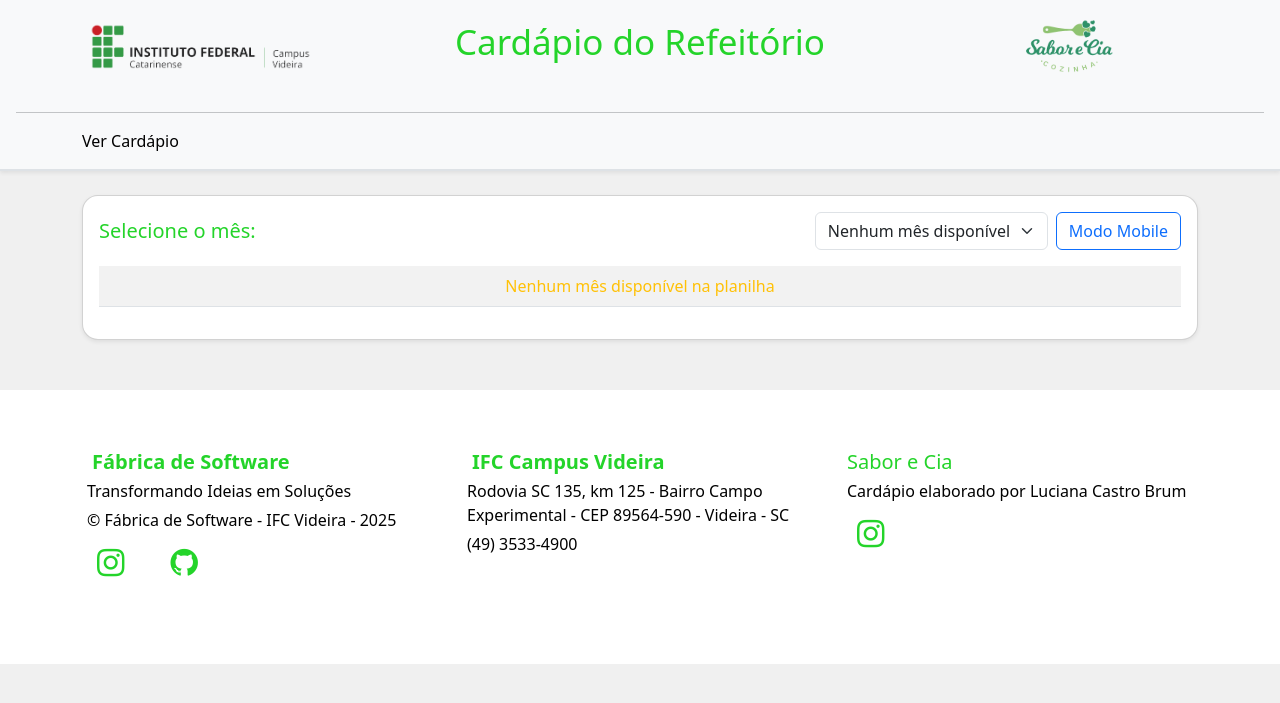
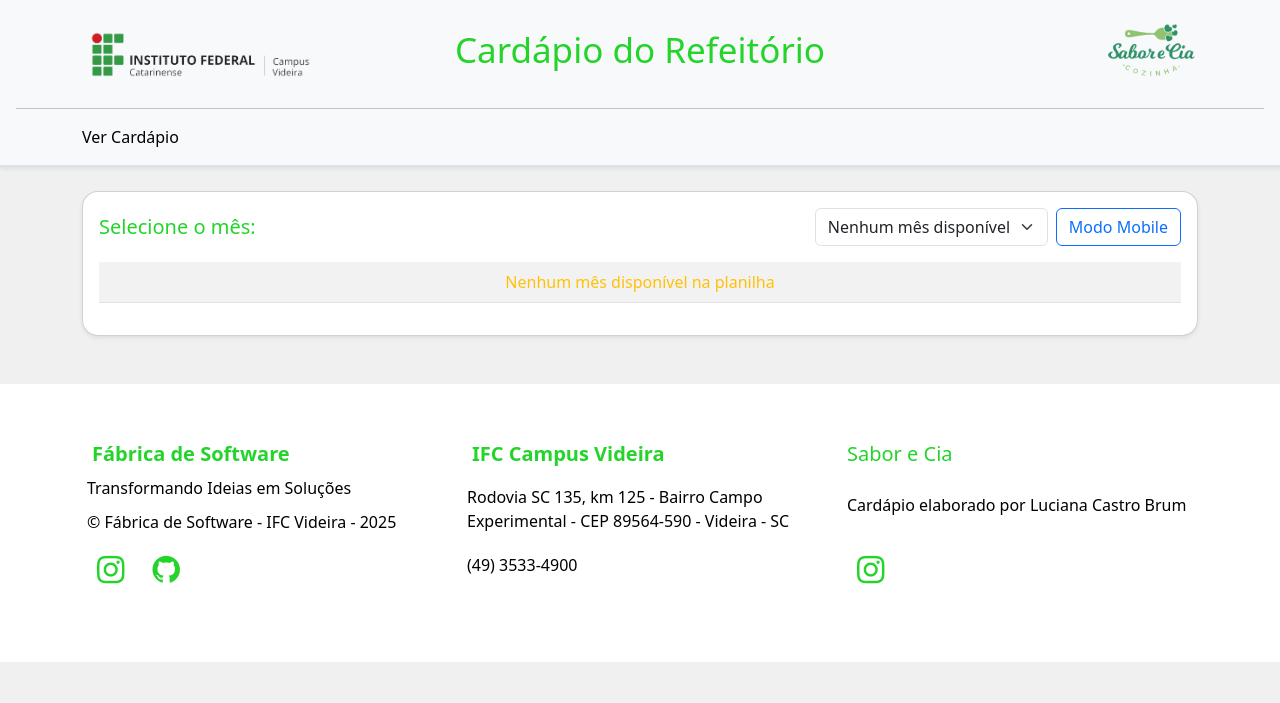
Before and after one commit to ViniciusM15IFC/AppRefeitorio, a Flask app: page / in a window 1280 px wide. Shown: the top 703 px of the page. Run offline with Flask 3, Linux system fonts and the light colour scheme; data that the repository does not hold is empty; some libraries are stand-ins or nearby versions.

Commit message:
ajuste nos espaçamento e alinhamento do header

```diff
--- a/static/css/styles.css
+++ b/static/css/styles.css
@@ -1,4 +1,5 @@
 :root {
+    --color0: #ffffffff;
     --color1: #f0f0f0ff;
     --color2: #24D42Aff;
     --color3: #38AB3Cff;
@@ -24,24 +25,16 @@
 header {
     border-bottom: 2px solid #dee2e6;
     padding-bottom: 1rem;
-    background-color: #ffffff;
-    width: 100%;
+    background-color: var(--color0);
 }
 
 footer {
-    width: 100%;
-    padding: 50px;
-    margin-top: 50px;
-    background-color: #ffffffff;
+    background-color: var(--color0);
     color: var(--color6)
 }
 thead, thead * {
     background-color: var(--color3) !important;
     color: var(--color1) !important;
-}
-
-th {
-    font-weight: bold;
 }
 
 .card {
@@ -73,11 +66,6 @@
     }
 }
 
-.col-12 {
-    margin: 0;
-    margin-bottom: 20px;
-}
-
 
 .dataTables_wrapper .dataTables_paginate .page-link {
     background-color: var(--color1);
@@ -101,7 +89,6 @@
     height: 60px;
 }
 
-
 .card-title {
     color: var(--color2);
 }
@@ -109,8 +96,6 @@
 .dataTables_lenght, .dataTables_filter {
     margin: 5px 10px
 }
-
-
 
 footer * {
     margin: 5px;
@@ -139,11 +124,7 @@
     font-size: 32px;
 }
 
-hr {
-    width: 100vw;
-}
-
 h6 {
-    color: var(--color3) !important;
+    color: var(--color2) !important;
     font-size: 18px;
 }
--- a/templates/index.html
+++ b/templates/index.html
@@ -19,27 +19,27 @@
 </head>
 
 <body>
-    <header class="text-center p-3 bg-light shadow-sm">
+    <header class="text-center p-3 bg-light shadow-sm w-100">
         <div class="container">
             <div class="row align-items-center">
 
                 <!-- Logo -->
-                <div class="col-12 col-md-3 text-md-start">
+                <div class="col-12 col-md-3 text-md-start my-2">
                     <a href="https://videira.ifc.edu.br/" class="text-decoration-none fw-bold">
-                        <img src="{{ url_for('static', filename='img/logoif.png') }}" alt="Logo"
+                        <img src="{{ url_for('static', filename='img/logoif.png') }}" alt="Logo do IFC Videira"
                             class="img-fluid img-top">
                     </a>
                 </div>
 
                 <!-- Título -->
-                <div class="col-12 col-md-6">
+                <div class="col-12 col-md-6 my-2">
                     <h1 class="">Cardápio do Refeitório</h1>
                 </div>
 
-                <!-- Navegação -->
-                <div class="col-12 col-md-3 mt-2 mt-md-0">
-                    <img src="{{ url_for('static', filename='img/logo-saborecia.png') }}" alt="Logo"
-                        class="img-fluid img-top">
+                <!-- Logo -->
+                <div class="col-12 col-md-3 mt-2 mt-md-0 my-2 text-md-end">
+                    <img src="{{ url_for('static', filename='img/logo-saborecia.png') }}"
+                        alt="Logo do Sabor e Cia - Cozinha" class="img-fluid img-top ">
                 </div>
 
             </div>
@@ -49,6 +49,7 @@
 
         <div class="container">
             <div class="row align-items-right">
+                <!-- Em caso de futura implementação de mais páginas -->
                 <nav>
                     <ul class="list-unstyled d-flex gap-3 m-0">
                         <a href="" class="text-decoration-none">
@@ -104,49 +105,50 @@
             </div>
         </div>
     </div>
-    <footer>
+    <footer class="w-100 p-5 mt-5">
         <div class="container">
             <div class="row">
-                <div class="col-12 col-md-4">
+                <!-- Fábrica de Software -->
+                <div class="col-12 col-md-4 d-flex flex-column justify-content-between mb-2 mt-0 mx-0">
                     <h5><a href="https://fsw-ifc.brdrive.net/" class="text-decoration-none fw-bold">Fábrica de
                             Software</a></h5>
                     <p>Transformando Ideias em Soluções</p>
                     <p>© Fábrica de Software - IFC Videira - 2025</p>
-                    <ul class="list-unstyled d-flex gap-3 m-0">
-                        <li>
+                    <div class="d-flex gap-2 align-items-center">
                         <a href="https://www.instagram.com/fsw.ifcvideira/">
                             <i class="fa fa-instagram icon"></i>
                         </a>
-                        </li>
-                        <li>
                         <a href="https://github.com/fabricaSoftwareVideira">
                             <i class="fa fa-github icon"></i>
                         </a>
-                        </li>
-                    </ul>
+                    </div>
+                </div>
 
 
-                </div>
-                <div class="col-12 col-md-4">
+                <!-- IFC Campus Videira -->
+                <div class="col-12 col-md-4 d-flex flex-column justify-content-between mb-2 mt-0 mx-0">
                     <h5><a href="https://videira.ifc.edu.br/" class="text-decoration-none fw-bold">IFC Campus
                             Videira</a></h5>
                     <p>Rodovia SC 135, km 125 - Bairro Campo Experimental - CEP 89564-590 - Videira - SC</p>
                     <p>(49) 3533-4900</p>
+                    <div class="d-flex gap-2 align-items-center">
                     </div>
-                <div class="col-12 col-md-4">
+                </div>
+
+                <!-- Sabor e Cia -->
+                <div class="col-12 col-md-4 d-flex flex-column justify-content-between mb-2 mt-0 mx-0">
                     <h5>Sabor e Cia</h5>
                     <p>Cardápio elaborado por Luciana Castro Brum</p>
-                    <ul class="list-unstyled d-flex gap-3 m-0">
-                        <li>
+                    <div class="d-flex gap-2 align-items-center">
                         <a href="https://www.instagram.com/sabor_e_cia_ifc/">
                             <i class="fa fa-instagram icon"></i>
                         </a>
-                        </li>
-                    </ul>
+                    </div>
                 </div>
             </div>
         </div>
     </footer>
+
 
 
     <script>
```
Lines whose indentation alone changed are shown as unchanged.
